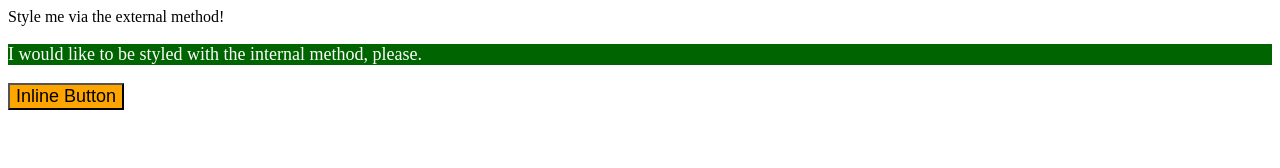
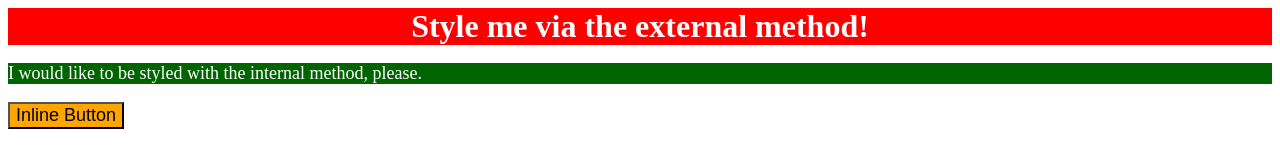
Before and after one commit to sarah-lena-grogg/odin_project_exercises, a plain HTML site: page CSS_exercises/01_css_methods.html in a window 1280 px wide. Drawn offline with Linux system fonts and the light colour scheme.

Commit message:
01_css_exercise_2

```diff
--- a/CSS_exercises/01_css_methods.css
+++ b/CSS_exercises/01_css_methods.css
@@ -2,6 +2,6 @@ div {
     background-color: red;
     color: white;
     font-size: 32px;
-    align-content: center;
+    text-align: center;
     font-weight: bold;
 }
--- a/CSS_exercises/01_css_methods.html
+++ b/CSS_exercises/01_css_methods.html
@@ -2,6 +2,7 @@
 
 <html>
     <body>
+        <link rel="stylesheet" href="01_css_methods.css" />
         <style>
             p {
                 background-color: darkgreen;
```
